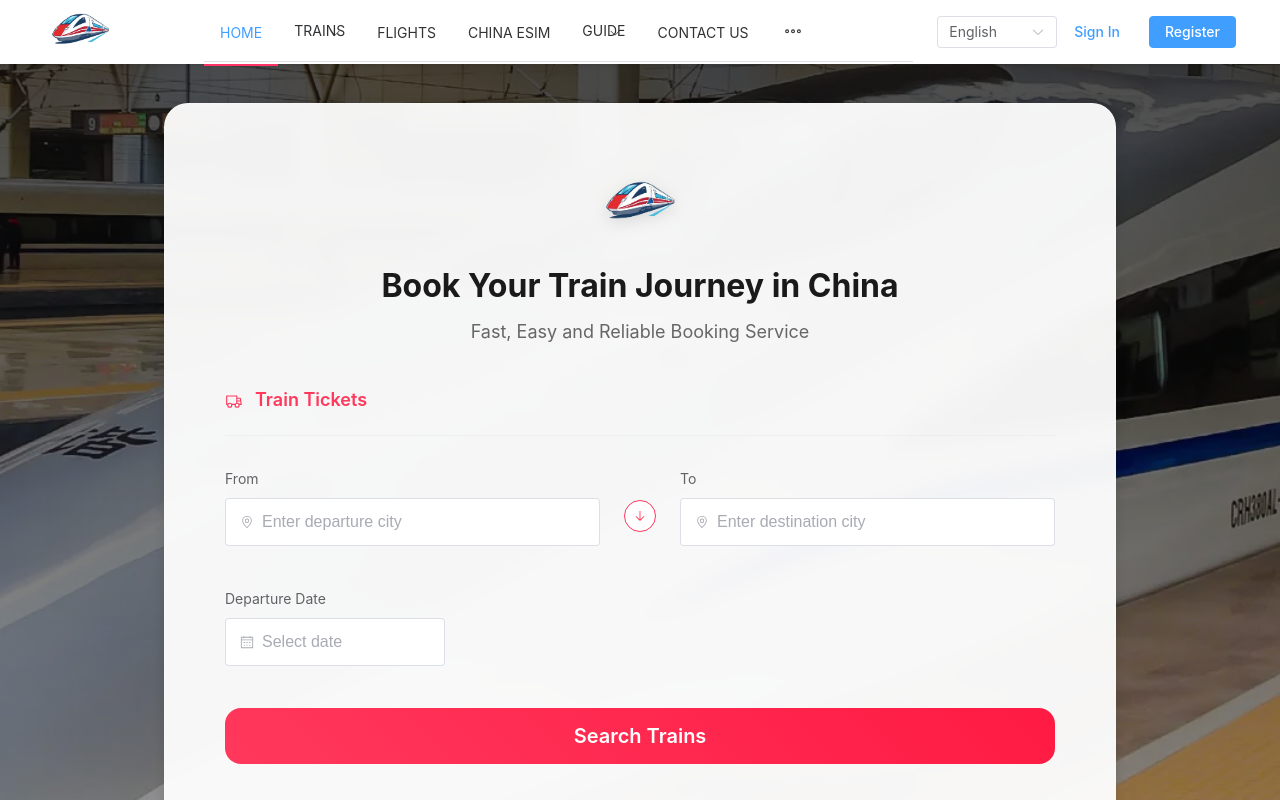
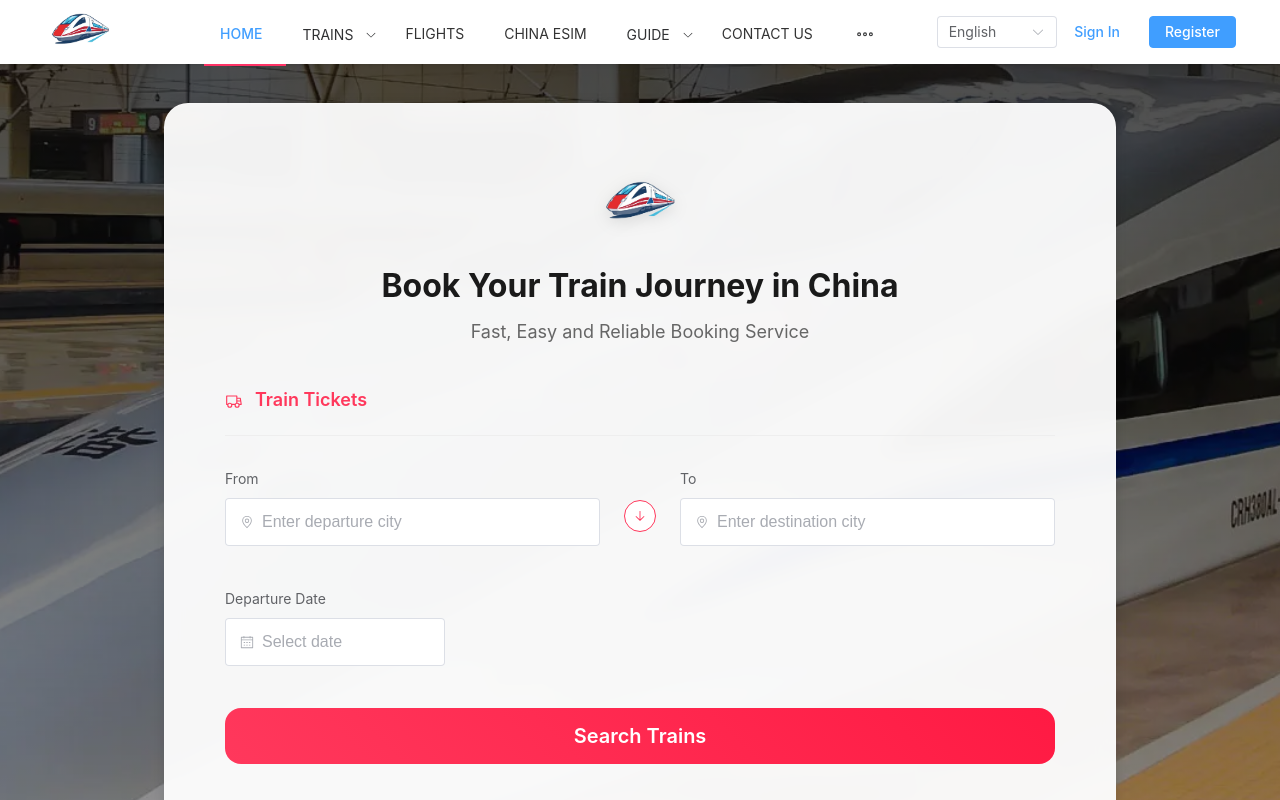
Before and after one commit to wonderfulest/china-train-book, a Vue app: page / in a window 1280 px wide. Shown: the top 800 px of the page. Built offline with nearby package versions, Linux system fonts and the light colour scheme.

Commit message:
美化 header

```diff
--- a/src/components/TheHeader.vue
+++ b/src/components/TheHeader.vue
@@ -91,16 +91,32 @@ const language = ref('en')
 }
 
 .nav-menu {
-  border: none;
+  border: none !important;
   background: transparent;
   white-space: nowrap;
   flex: 1;
 }
 
+.nav-menu:not(.el-menu--collapse) {
+  border: none !important;
+}
+
 .nav-menu :deep(.el-menu--horizontal) {
-  border: none;
+  border: none !important;
+  border-bottom: none !important;
   display: flex;
   justify-content: flex-start;
+  height: 64px;
+}
+
+:deep(.el-menu) {
+  border: none !important;
+  border-bottom: none !important;
+}
+
+:deep(.el-menu-item),
+:deep(.el-sub-menu__title) {
+  border-bottom: none !important;
 }
 
 .nav-menu :deep(.el-menu-item),
@@ -110,46 +126,72 @@ const language = ref('en')
   height: 64px;
   line-height: 64px;
   text-transform: uppercase;
-  padding: 0 16px !important;
+  padding: 0 24px 0 16px !important;
   white-space: nowrap;
+  display: flex;
+  align-items: center;
+  position: relative;
+}
+
+.nav-menu :deep(.el-sub-menu) {
+  height: 64px;
+  line-height: 64px;
+}
+
+.nav-menu :deep(.el-sub-menu__title) {
+  padding-right: 36px !important;
+  height: 100%;
+  display: inline-flex;
+  align-items: center;
+  position: relative;
+}
+
+.nav-menu :deep(.el-sub-menu__icon-arrow) {
+  position: absolute;
+  right: 12px;
+  top: 50%;
+  transform: translateY(-50%) !important;
+  margin: 0;
+  font-size: 12px;
+  transition: transform .3s;
+}
+
+.nav-menu :deep(.el-sub-menu.is-opened > .el-sub-menu__title .el-sub-menu__icon-arrow) {
+  transform: translateY(-50%) rotate(180deg) !important;
 }
 
 .nav-menu :deep(.el-menu-item.is-active) {
   color: #ff3366;
-  border-bottom: 2px solid #ff3366;
+  font-weight: 500;
 }
 
-.nav-menu :deep(.el-sub-menu__title:hover),
-.nav-menu :deep(.el-menu-item:hover) {
-  color: #ff3366 !important;
+.nav-menu :deep(.el-menu-item)::after,
+.nav-menu :deep(.el-sub-menu__title)::after {
+  content: '';
+  position: absolute;
+  left: 0;
+  bottom: 0;
+  width: 100%;
+  height: 2px;
+  background-color: transparent;
+  transition: all 0.3s ease;
+  transform: scaleX(0);
 }
 
-.nav-menu :deep(.el-sub-menu__icon-arrow) {
-  margin-top: -4px;
+.nav-menu :deep(.el-menu-item.is-active)::after {
+  background-color: #ff3366;
+  transform: scaleX(1);
 }
 
-.user-actions {
-  display: flex;
-  align-items: center;
-  gap: 16px;
-  margin-left: 24px;
-  white-space: nowrap;
-}
-
-.language-select {
-  width: 120px;
-}
-
-.my-bookings {
-  color: #ff3366 !important;
+.nav-menu :deep(.el-menu-item:hover),
+.nav-menu :deep(.el-sub-menu:hover .el-sub-menu__title) {
+  color: #ff3366;
+  background-color: transparent;
 }
 
 :deep(.el-menu--popup) {
   min-width: 200px;
-}
-
-:deep(.el-menu--popup-container) {
-  min-width: 200px !important;
+  padding: 4px 0;
 }
 
 :deep(.el-menu--popup .el-menu-item) {
@@ -157,17 +199,18 @@ const language = ref('en')
   line-height: 40px !important;
   padding: 0 20px !important;
   font-size: 14px;
+  justify-content: flex-start;
 }
 
 @media (max-width: 1200px) {
-  .nav-menu :deep(.el-menu-item),
-  .nav-menu :deep(.el-sub-menu__title) {
+  .nav-menu :deep(.el-menu-item) {
     padding: 0 12px !important;
     font-size: 13px;
   }
 
-  .user-actions {
-    gap: 8px;
+  .nav-menu :deep(.el-sub-menu__title) {
+    padding: 0 28px 0 12px !important;
+    font-size: 13px;
   }
 }
 
@@ -194,4 +237,20 @@ const language = ref('en')
     display: none;
   }
 }
+
+.user-actions {
+  display: flex;
+  align-items: center;
+  gap: 16px;
+  margin-left: 24px;
+  white-space: nowrap;
+}
+
+.language-select {
+  width: 120px;
+}
+
+.my-bookings {
+  color: #ff3366 !important;
+}
 </style>
```
